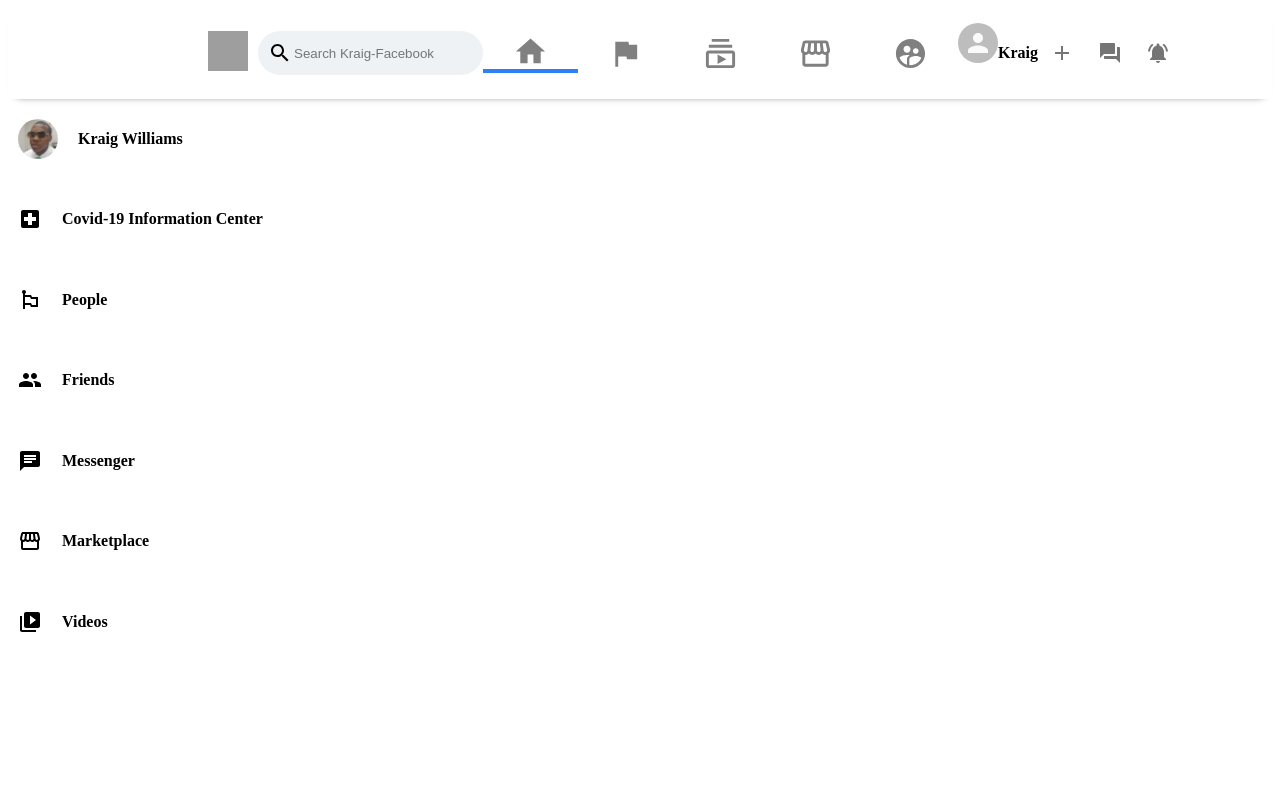
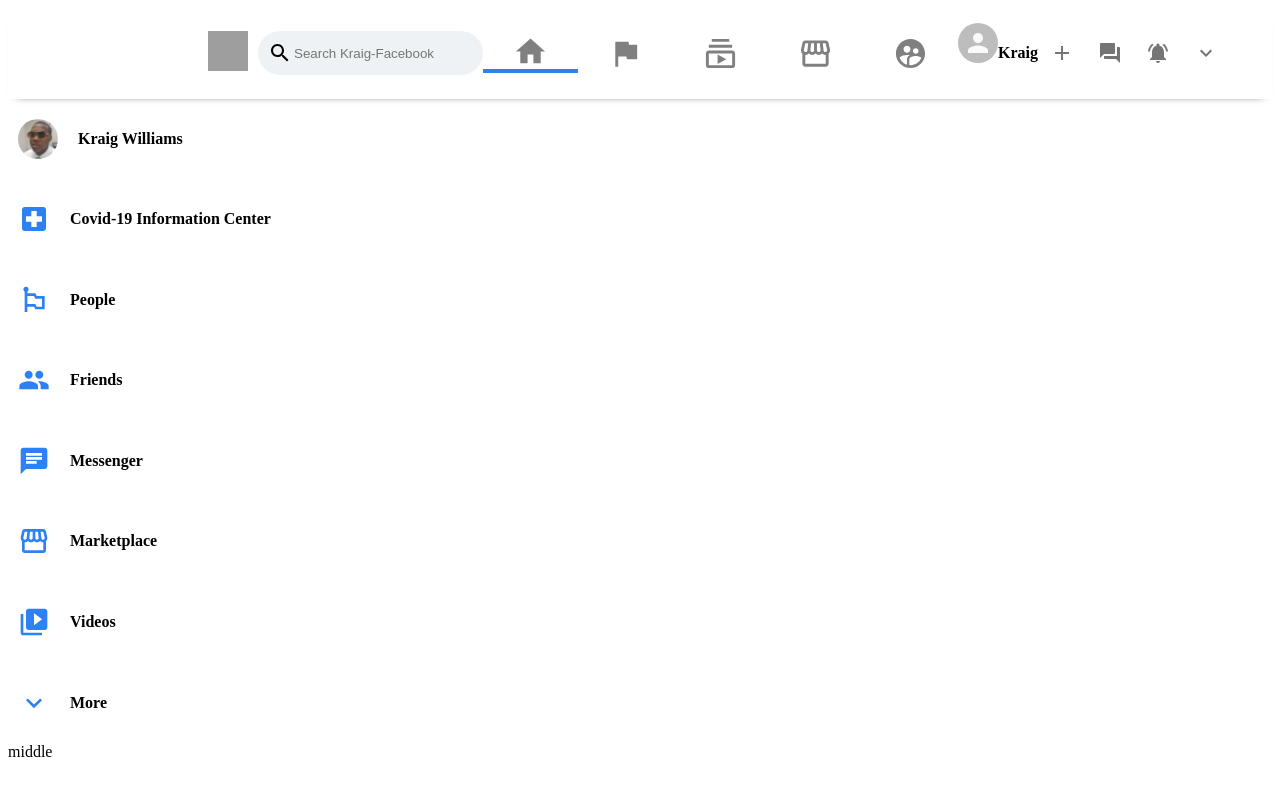
Before and after one commit to kraigwilliams/kraig-facebook, a React (Create React App) app: page / in a window 1280 px wide. Shown: the top 796 px of the page. Built offline with nearby package versions, Linux system fonts and the light colour scheme; grey boxes are pictures that could not be loaded.

Commit message:
start feed component

```diff
--- a/src/App.js
+++ b/src/App.js
@@ -1,6 +1,7 @@
 import React from 'react';
 import Header from './Header'
 import Sidebar from './Sidebar'
+import Feed from './Feed'
 import './App.css';
 
 function App() {
@@ -12,7 +13,7 @@
 <div className='app__body'>
 <Sidebar/>
    </div>
-
+<Feed/>
     </div> //end app
   );
 }
--- /dev/null
+++ b/src/Feed.js
@@ -0,0 +1,13 @@
+import React from 'react'
+
+function Feed() {
+    return (
+        <div className='feed'>
+            middle
+            {/* Storywheel */}
+            {/* MessageSidebar */}
+        </div>
+    )
+}
+
+export default Feed
--- a/src/Header.js
+++ b/src/Header.js
@@ -11,6 +11,9 @@
 import SubscriptionsOutlinedIcon from "@material-ui/icons/SubscriptionsOutlined";
 import ForumIcon from "@material-ui/icons/Forum";
 import NotificationsActiveIcon from "@material-ui/icons/NotificationsActive";
+import ExpandMoreOutlinedIcon from '@material-ui/icons/ExpandMoreOutlined';
+
+
 function Header() {
   return (
     <div className="header">
@@ -50,9 +53,13 @@
           </IconButton>
           <IconButton>
             <ForumIcon />
+
           </IconButton>
           <IconButton>
             <NotificationsActiveIcon />
+          </IconButton>
+          <IconButton>
+            <ExpandMoreOutlinedIcon />
           </IconButton>
         </div>
       </div>
--- a/src/Sidebar.js
+++ b/src/Sidebar.js
@@ -7,6 +7,7 @@
 import ChatIcom from '@material-ui/icons/Chat'
 import StorefrontIcon from '@material-ui/icons/Storefront'
 import VideoLibraryIcon from '@material-ui/icons/VideoLibrary'
+import ExpandMoreOutlinedIcon from '@material-ui/icons/ExpandMoreOutlined';
 import avatar from './images/face.png'
 
 function Sidebar() {
@@ -19,7 +20,7 @@
             <SidebarRow Icon={ChatIcom} title='Messenger'/>
             <SidebarRow Icon={StorefrontIcon} title='Marketplace'/>
             <SidebarRow Icon={VideoLibraryIcon} title='Videos'/>
-
+            <SidebarRow Icon={ExpandMoreOutlinedIcon} title='More'/>
 
         </div>
     )
--- a/src/SidebarRow.css
+++ b/src/SidebarRow.css
@@ -14,3 +14,8 @@
     margin-left:20px;
     font-weight:600;
 }
+
+.sidebarRow > .MuiSvgIcon-root{
+    color:#2e81f4;
+    font-size: xx-large;
+}
```
